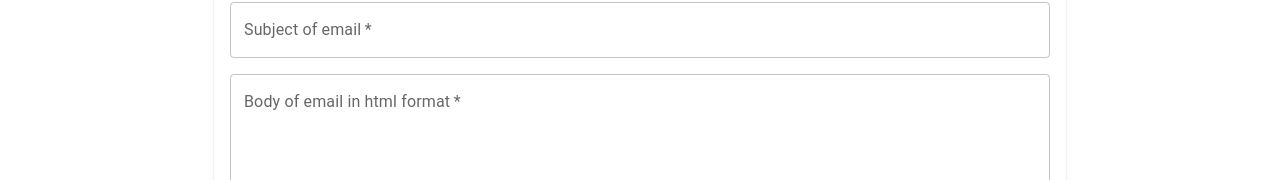
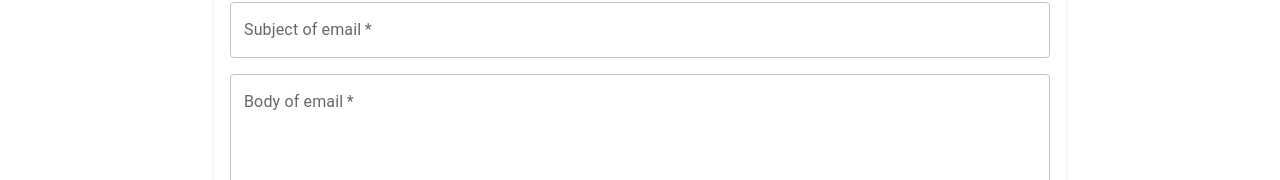
Before and after one commit to SaurabhTiwari4093/mailhero-frontend, a React (Create React App) app: page / in a window 1280 px wide. Shown: the part 238-418 px from the top of the page. Built offline with nearby package versions, Linux system fonts and the light colour scheme.

Commit message:
Updated body of mail

```diff
--- a/src/App.js
+++ b/src/App.js
@@ -119,7 +119,7 @@ export default function App() {
             <TextField label="Your gamil address" type="email" placeholder='xyz@gmail.com' fullWidth required sx={{ mb: 2 }} value={email} onChange={(e) => setEmail(e.target.value)} />
             <TextField label="App password" placeholder='Google Account >> Security >> App Passwords >> Generate' fullWidth required sx={{ mb: 2 }} value={password} onChange={(e) => setPassword(e.target.value)} />
             <TextField label="Subject of email" placeholder='Be clear and specific about the topic of the email' fullWidth required sx={{ mb: 2 }} value={subject} onChange={(e) => setSubject(e.target.value)} />
-            <TextField label="Body of email in html format" placeholder='In place of name of receiver write {Name} . Example: Dear Ram, => Dear {Name},' fullWidth required multiline minRows={8} sx={{ mb: 2 }} value={bodyHTML} onChange={(e) => setBodyHTML(e.target.value)} />
+            <TextField label="Body of email" placeholder='In place of name of receiver write {Name} . Example: Dear Ram, => Dear {Name},' fullWidth required multiline minRows={8} sx={{ mb: 2 }} value={bodyHTML} onChange={(e) => setBodyHTML(e.target.value)} />
             <Box sx={{ display: 'flex', alignItems: 'center', mb: 2 }}>
               <TextField label="Excel file with email and name of receiver" value={fileName} fullWidth required />
               <Button variant="outlined" component="label" sx={{ ml: 1, height: 54, textAlign: "center", width: 150 }}>
```
